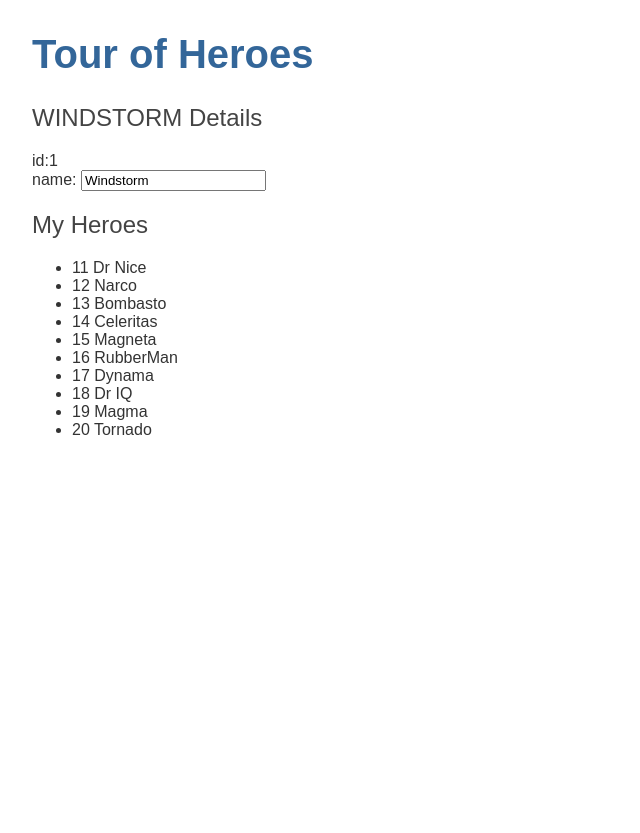
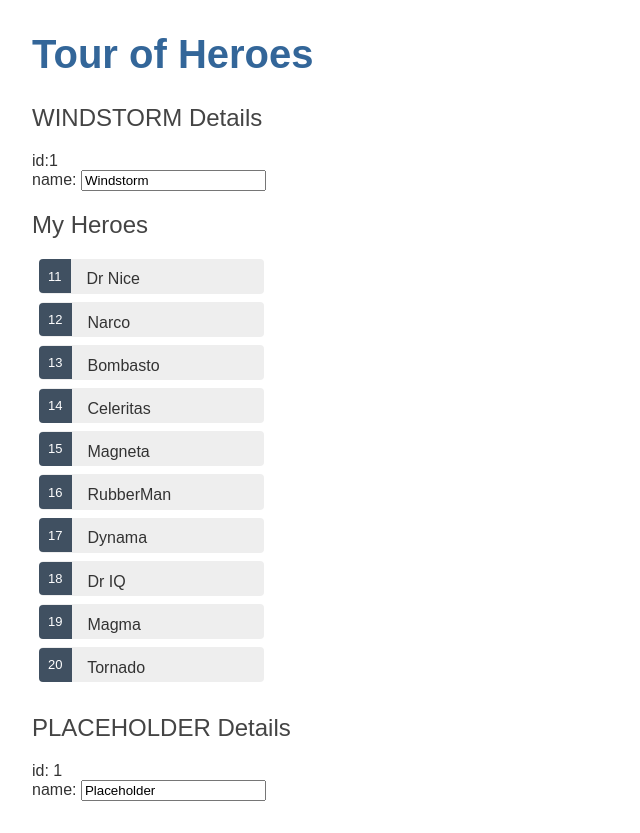
Before and after one commit to kveola13/bug-free-octo-winner, an Angular app in the folder angular/angular-tour-of-heroes/: page / in a window 1280 px wide. Shown: the whole page, without its empty margins (0-640 px from the left). Before the commit the page ends 800 px from the top, so only its background shows below. Built offline with nearby package versions, Linux system fonts and the light colour scheme.

Commit message:
css added

```diff
--- a/angular/angular-tour-of-heroes/src/app/heroes/heroes.component.css
+++ b/angular/angular-tour-of-heroes/src/app/heroes/heroes.component.css
@@ -0,0 +1,44 @@
+/* HeroesComponent's private CSS styles */
+.heroes {
+    margin: 0 0 2em 0;
+    list-style-type: none;
+    padding: 0;
+    width: 15em;
+  }
+  .heroes li {
+    cursor: pointer;
+    position: relative;
+    left: 0;
+    background-color: #EEE;
+    margin: .5em;
+    padding: .3em 0;
+    height: 1.6em;
+    border-radius: 4px;
+  }
+  .heroes li:hover {
+    color: #607D8B;
+    background-color: #DDD;
+    left: .1em;
+  }
+  .heroes li.selected {
+    background-color: #CFD8DC;
+    color: white;
+  }
+  .heroes li.selected:hover {
+    background-color: #BBD8DC;
+    color: white;
+  }
+  .heroes .badge {
+    display: inline-block;
+    font-size: small;
+    color: white;
+    padding: 0.8em 0.7em 0 0.7em;
+    background-color:#405061;
+    line-height: 1em;
+    position: relative;
+    left: -1px;
+    top: -4px;
+    height: 1.8em;
+    margin-right: .8em;
+    border-radius: 4px 0 0 4px;
+  }
--- a/angular/angular-tour-of-heroes/src/app/heroes/heroes.component.html
+++ b/angular/angular-tour-of-heroes/src/app/heroes/heroes.component.html
@@ -11,3 +11,13 @@
         <span class="badge">{{hero.id}}</span> {{hero.name}}
     </li>
 </ul>
+
+<div *ngIf="selectedHero">
+    <h2>{{selectedHero.name | uppercase}} Details</h2>
+    <div><span>id: </span> {{selectedHero.id}}</div>
+    <div>
+        <label> name:
+            <input [(ngModel)]="selectedHero.name" placeholder="name"/>
+        </label>
+    </div>
+</div>
--- a/angular/angular-tour-of-heroes/src/app/heroes/heroes.component.ts
+++ b/angular/angular-tour-of-heroes/src/app/heroes/heroes.component.ts
@@ -13,7 +13,10 @@ export class HeroesComponent implements OnInit {
     name: "Windstorm"
   }
   heroes = HEROES
-  selectedHero: Hero | undefined
+  selectedHero: Hero = {
+    id: 1,
+    name: "Placeholder"
+  }
   constructor() { }
 
   ngOnInit(): void {
```
